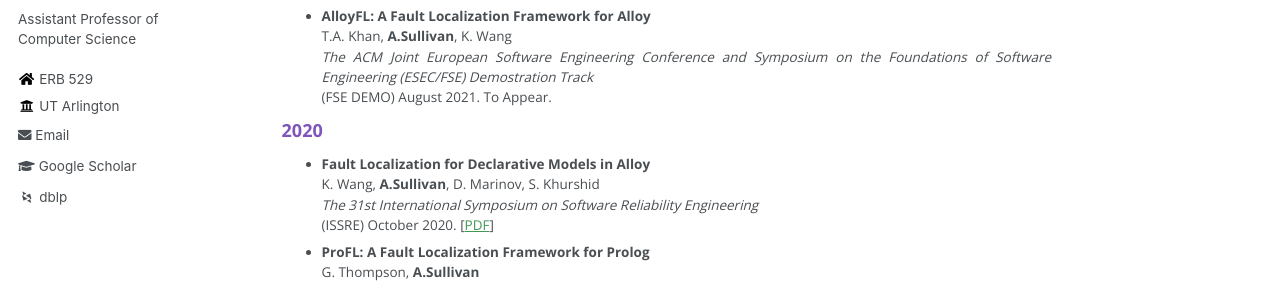
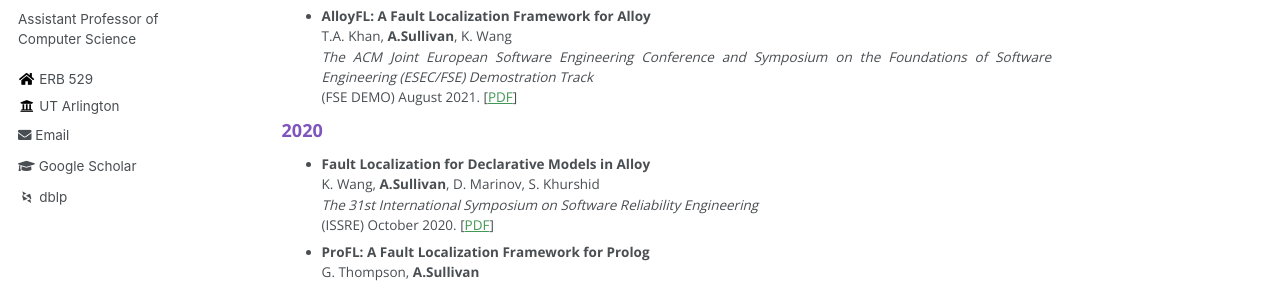
Before and after one commit to Allisonius/allisonius.github.io, a Jekyll site: the page built from _pages/publications.md, in a window 1280 px wide and 900 px high. Shown: the part 267-550 px from the top of the window. Built offline with Jekyll 4.4.1, drawn with Linux system fonts in a browser that asks for light colours; some web fonts are replaced.

Commit message:
Update publications.md

```diff
--- a/_pages/publications.md
+++ b/_pages/publications.md
@@ -12,7 +12,7 @@ _The 32nd International Symposium on Software Reliability Engineering_
 * **AlloyFL: A Fault Localization Framework for Alloy**
 T.A. Khan, **A.Sullivan**, K. Wang
 _The ACM Joint European Software Engineering Conference and Symposium on the Foundations of Software Engineering (ESEC/FSE) Demostration Track_
-(FSE DEMO) August 2021. To Appear.
+(FSE DEMO) August 2021. \[[PDF](../files/AlloyFLFSEDemo.pdf)\]
 
 ### 2020
 
```
